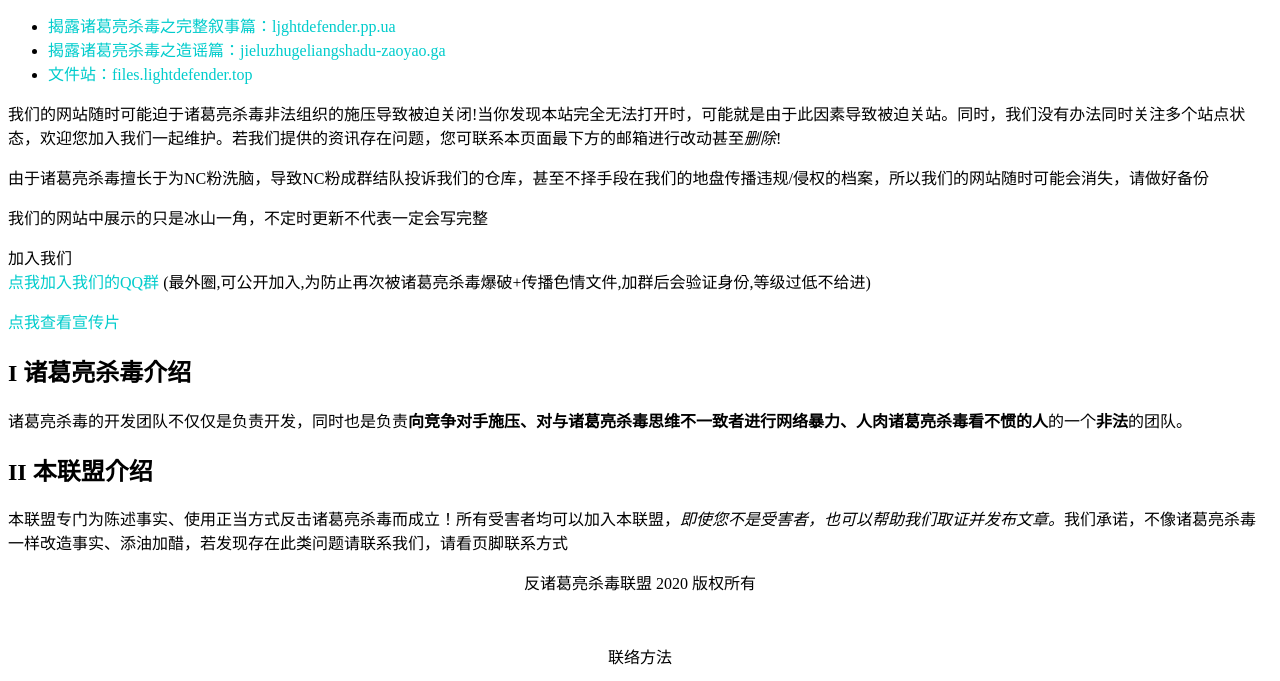
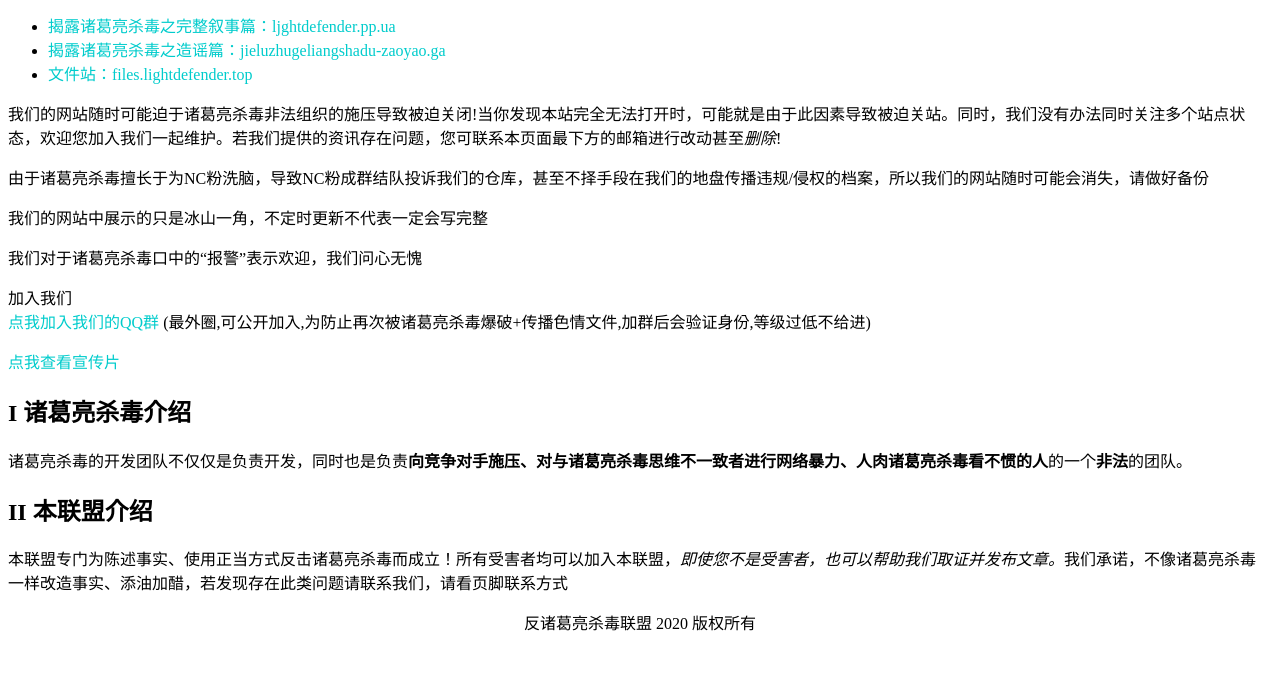
Before and after one commit to fanzhugeliangshaduzuzhi/fanzhugeliangshaduzuzhi.github.io, a plain HTML site: page index.html in a window 1280 px wide. Shown: the part 102-783 px from the top of the page. Drawn offline with Linux system fonts and the light colour scheme.

Commit message:
Add files via upload

```diff
--- a/index.html
+++ b/index.html
@@ -46,6 +46,7 @@
   <p>我们的网站随时可能迫于诸葛亮杀毒非法组织的施压导致被迫关闭!当你发现本站完全无法打开时，可能就是由于此因素导致被迫关站。同时，我们没有办法同时关注多个站点状态，欢迎您加入我们一起维护。若我们提供的资讯存在问题，您可联系本页面最下方的邮箱进行改动甚至<em>删除</em>!</p>
   <p>由于诸葛亮杀毒擅长于为NC粉洗脑，导致NC粉成群结队投诉我们的仓库，甚至不择手段在我们的地盘传播违规/侵权的档案，所以我们的网站随时可能会消失，请做好备份</p>
   <p>我们的网站中展示的只是冰山一角，不定时更新不代表一定会写完整</p>
+  <p>我们对于诸葛亮杀毒口中的“报警”表示欢迎，我们问心无愧</p>
 </div>
 <p style="color: #000">
   <section>加入我们
```
